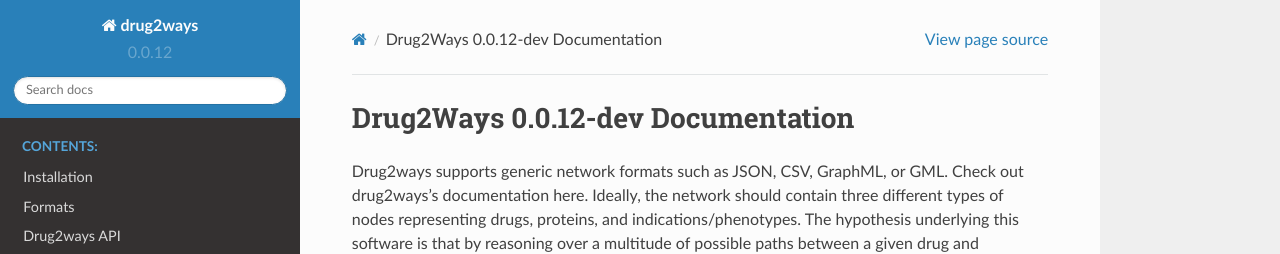
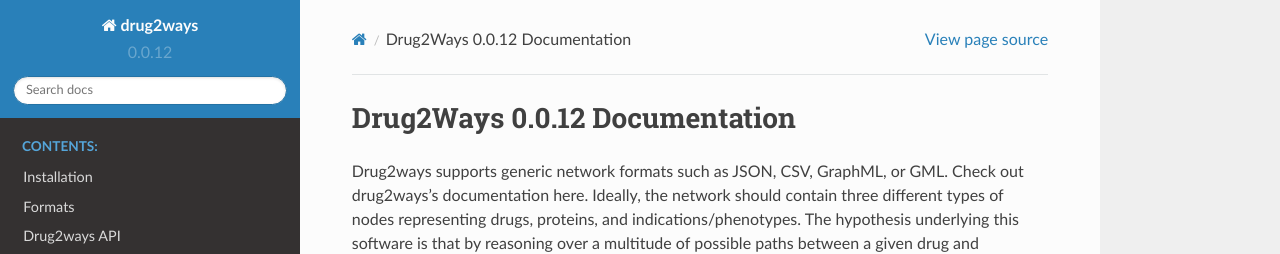
Before and after one commit to drug2ways/drug2ways, a Sphinx documentation site: the page built from docs/source/index.rst, in a window 1280 px wide and 1203 px high. Shown: the top 254 px of the window. Built offline with Sphinx 7.4.7 and the Read the Docs theme 2.0.0, drawn with Linux system fonts in a browser that asks for light colours.

Commit message:
Bump version: 0.0.12-dev → 0.0.12

```diff
--- a/docs/source/conf.py
+++ b/docs/source/conf.py
@@ -21,7 +21,7 @@ project = 'drug2ways'
 copyright = '2020, Daniel Rivas Barragan and Daniel Domingo-Fernandez'
 author = 'Daniel Rivas Barragan and Daniel Domingo-Fernandez'
 
-release = '0.0.12-dev'
+release = '0.0.12'
 
 parsed_version = re.match(
     '(?P<major>\d+)\.(?P<minor>\d+)\.(?P<patch>\d+)(?:-(?P<release>[0-9A-Za-z-]+(?:\.[0-9A-Za-z-]+)*))?(?:\+(?P<build>[0-9A-Za-z-]+(?:\.[0-9A-Za-z-]+)*))?',
--- a/setup.cfg
+++ b/setup.cfg
@@ -3,7 +3,7 @@
 ##########################
 [metadata]
 name = drug2ways
-version = 0.0.12-dev
+version = 0.0.12
 description = Reasoning over polar paths in biological networks for drug discovery applications
 long_description = A Python package for reasoning over large-scale biological networks for drug discovery applications in bioinformatics
 
```
Also changed, not shown: .bumpversion.cfg.
